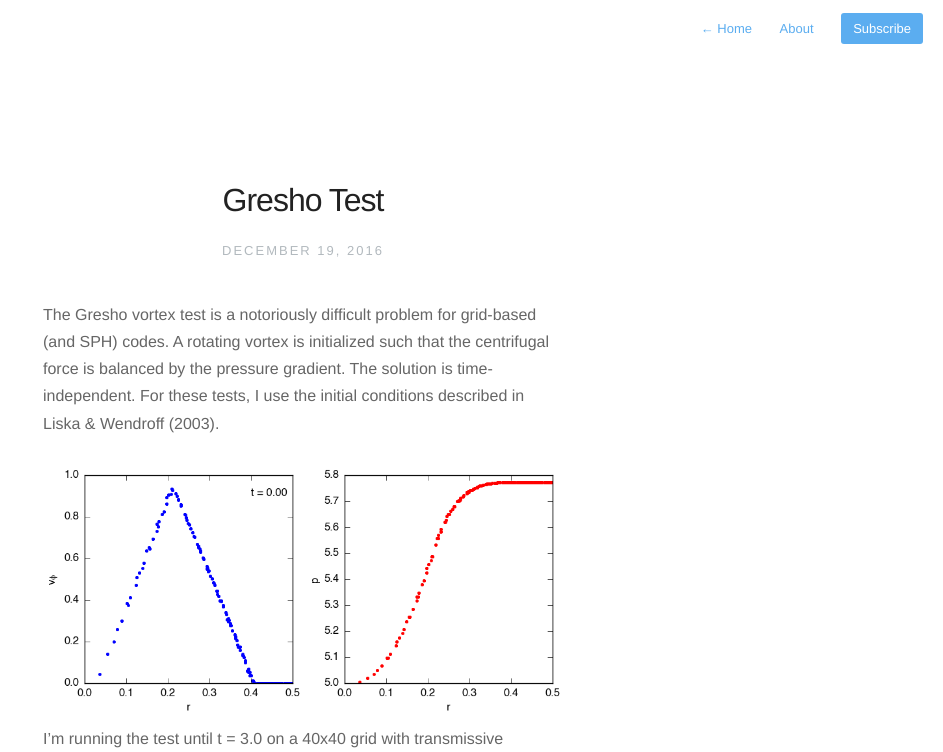
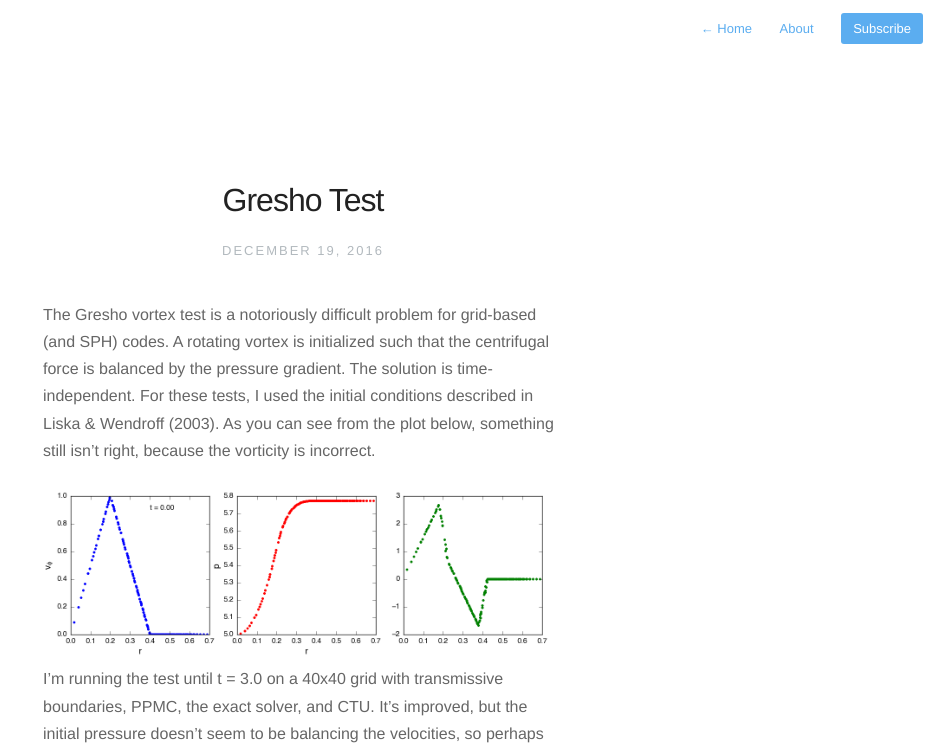
Before and after one commit to evaneschneider/site, a Jekyll site: the page built from _posts/2016-12-19-Gresho-Test.markdown, in a window 1280 px wide. Shown: the top 752 px of the page, without its empty margins (337-1280 px from the left). Built offline with Jekyll 4.4.1, drawn with Linux system fonts in a browser that asks for light colours; nearby versions of some CDN libraries; some of the changed text lies outside the part shown.

Commit message:
edited post

```diff
--- a/_posts/2016-12-19-Gresho-Test.markdown
+++ b/_posts/2016-12-19-Gresho-Test.markdown
@@ -6,19 +6,17 @@ description: The Gresho vortex test with Cholla
 
 The Gresho vortex test is a notoriously difficult problem for grid-based (and SPH)
 codes. A rotating vortex is initialized such that the centrifugal force is balanced
-by the pressure gradient. The solution is time-independent. For these tests, I use
-the initial conditions described in Liska & Wendroff (2003).
+by the pressure gradient. The solution is time-independent. For these tests, I used
+the initial conditions described in Liska & Wendroff (2003). As you can see from
+the plot below, something still isn't right, because the vorticity is incorrect.
 
 <div style="text-align: center">
 <img src="{{ site.url }}assets/images/gresho_init.png">
 </div>
 
-I'm running the test until t = 3.0 on a 40x40 grid with transmissive boundaries. PPMC,
-exact solver, CTU. Things don't look so good. At the moment I'm not sure whether the
-problem is the initial conditions, the boundaries, or the hydro integrator, but if the
-L1 errors in LW03 really are listed in percentages, then my densitiy error is
-over two orders of magnitude worse than the one they get for PPM, which doesn't seem
-right.
+I'm running the test until t = 3.0 on a 40x40 grid with transmissive boundaries, PPMC,
+the exact solver, and CTU. It's improved, but the initial pressure doesn't seem to be
+balancing the velocities, so perhaps I'm calculating the initial velocities wrong.
 
 <div style="text-align: center">
 <video src="{{ site.url }}assets/movies/gresho_line.mov" width="500" height="250" controls preload></video>
```
Also changed, not shown: assets/images/gresho_init.png.
